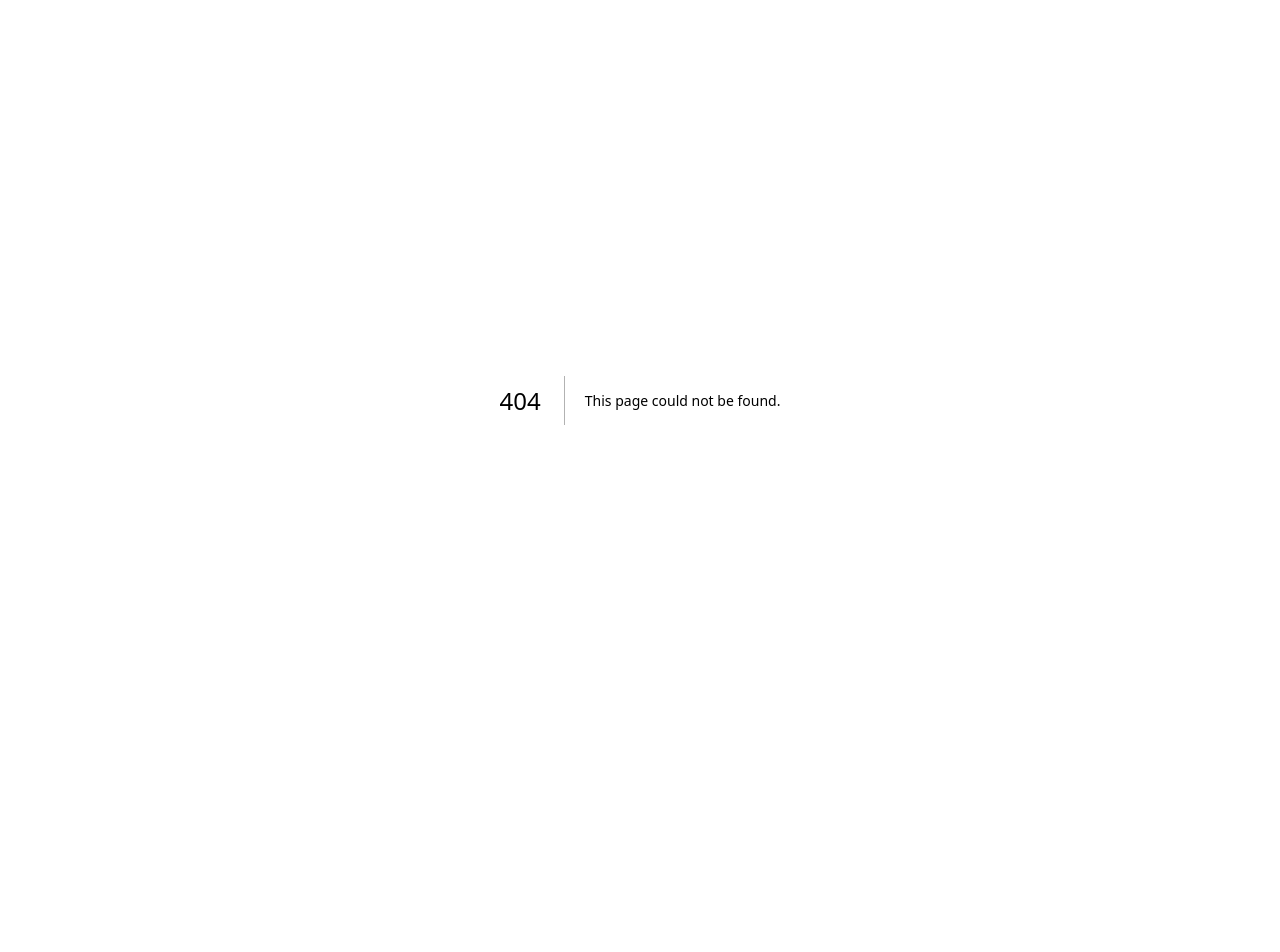
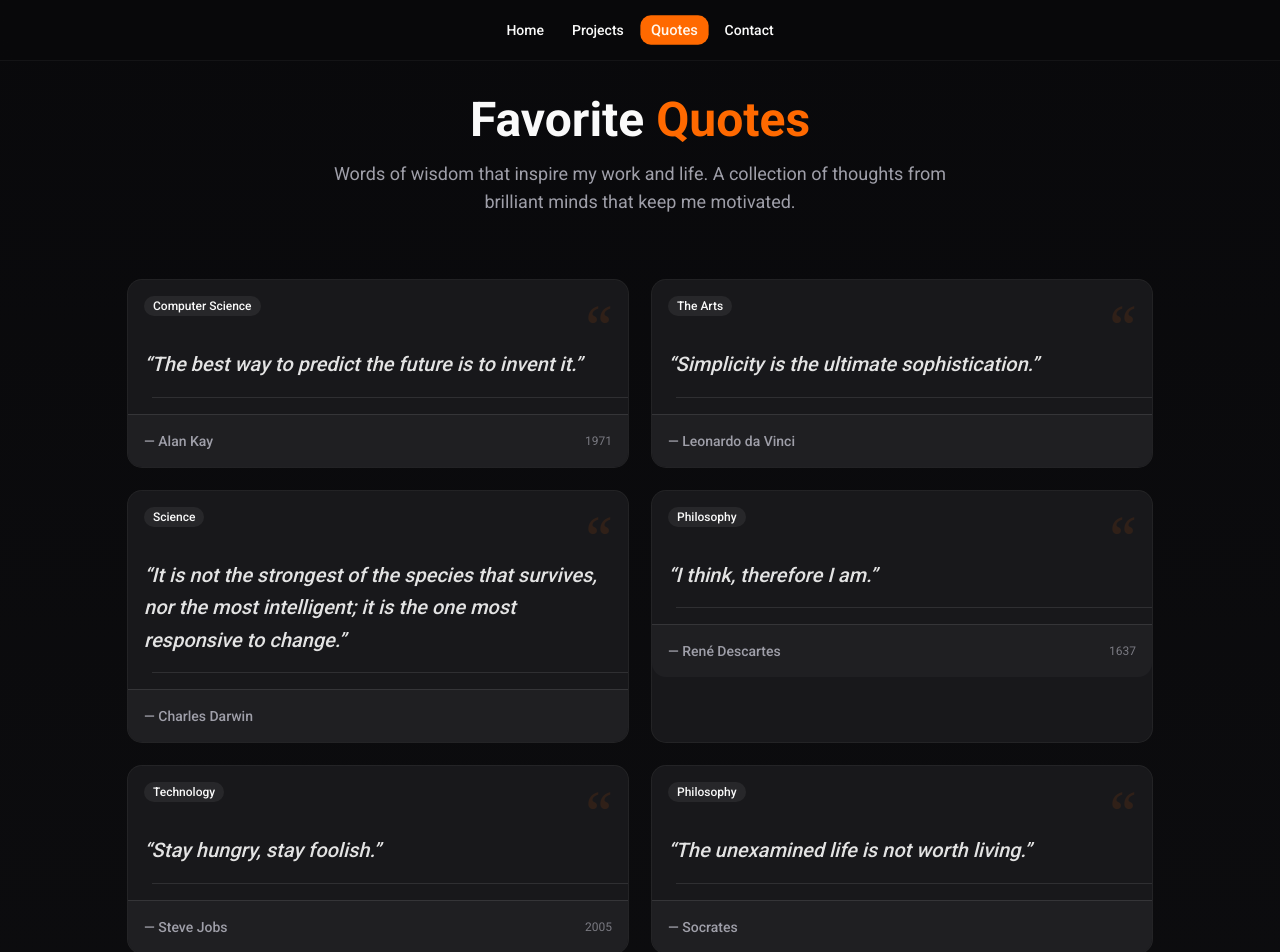
Before and after one commit to kutaibah/portfolio, a Next.js app: page /quotes in a window 1280 px wide. Before the commit this address had no page. Shown: the top 952 px of the page. Before the commit the page ends 800 px from the top, so only its background shows below. Built offline with nearby package versions, Linux system fonts and the light colour scheme.

Commit message:
Add Quotes page with quotes data and navigation link

```diff
--- /dev/null
+++ b/app/quotes/page.tsx
@@ -0,0 +1,83 @@
+import {
+  Card,
+  CardHeader,
+  CardContent,
+  CardFooter,
+} from "@/components/ui/card";
+import { Badge } from "@/components/ui/badge";
+import { Separator } from "@/components/ui/separator";
+import { Navigation } from "@/components/navigation";
+import quotesData from "@/data/quotes.json";
+
+interface Quote {
+  id: string;
+  text: string;
+  author: string;
+  source: string;
+  year?: string;
+}
+
+export default function QuotesPage() {
+  const quotes: Quote[] = quotesData as Quote[];
+
+  return (
+    <>
+      <Navigation />
+      <main className="min-h-screen pt-24 pb-16 px-4 md:px-8 bg-gradient-to-b from-background to-muted/20">
+        <div className="max-w-5xl mx-auto">
+          {/* Header */}
+          <div className="text-center mb-16 animate-fade-in">
+            <h1 className="text-4xl md:text-5xl font-bold mb-4">
+              Favorite <span className="text-primary">Quotes</span>
+            </h1>
+            <p className="text-muted-foreground text-lg max-w-2xl mx-auto">
+              Words of wisdom that inspire my work and life. A collection of
+              thoughts from brilliant minds that keep me motivated.
+            </p>
+          </div>
+
+          {/* Quotes Grid */}
+          <div className="grid grid-cols-1 md:grid-cols-2 gap-6">
+            {quotes.map((quote, index) => (
+              <Card
+                key={quote.id}
+                className="group relative overflow-hidden hover:ring-primary/30 transition-all duration-300 hover:shadow-lg hover:shadow-primary/5 animate-fade-in-up"
+                style={{ animationDelay: `${(index + 1) * 100}ms` }}
+              >
+                {/* Decorative quote mark */}
+                <div className="absolute top-4 right-4 text-6xl font-serif text-primary/10 leading-none select-none">
+                  &ldquo;
+                </div>
+
+                <CardHeader className="pb-2">
+                  <Badge variant="secondary" className="w-fit">
+                    {quote.source}
+                  </Badge>
+                </CardHeader>
+
+                <CardContent className="pt-2">
+                  <blockquote className="text-lg md:text-xl font-medium leading-relaxed text-foreground/90 italic">
+                    &ldquo;{quote.text}&rdquo;
+                  </blockquote>
+                </CardContent>
+
+                <Separator className="mx-6 w-auto" />
+
+                <CardFooter className="pt-4 flex items-center justify-between">
+                  <p className="text-sm text-muted-foreground font-medium">
+                    — {quote.author}
+                  </p>
+                  {quote.year && (
+                    <span className="text-xs text-muted-foreground/70">
+                      {quote.year}
+                    </span>
+                  )}
+                </CardFooter>
+              </Card>
+            ))}
+          </div>
+        </div>
+      </main>
+    </>
+  );
+}
--- a/components/navigation.tsx
+++ b/components/navigation.tsx
@@ -7,6 +7,7 @@ import { cn } from "@/lib/utils";
 const navLinks = [
   { href: "/", label: "Home" },
   { href: "/projects", label: "Projects" },
+  { href: "/quotes", label: "Quotes" },
   { href: "/contact", label: "Contact" },
 ];
 
--- /dev/null
+++ b/data/quotes.json
@@ -0,0 +1,77 @@
+[
+  {
+    "id": "1",
+    "text": "The best way to predict the future is to invent it.",
+    "author": "Alan Kay",
+    "source": "Computer Science",
+    "year": "1971"
+  },
+  {
+    "id": "2",
+    "text": "Simplicity is the ultimate sophistication.",
+    "author": "Leonardo da Vinci",
+    "source": "The Arts"
+  },
+  {
+    "id": "3",
+    "text": "It is not the strongest of the species that survives, nor the most intelligent; it is the one most responsive to change.",
+    "author": "Charles Darwin",
+    "source": "Science"
+  },
+  {
+    "id": "4",
+    "text": "I think, therefore I am.",
+    "author": "René Descartes",
+    "source": "Philosophy",
+    "year": "1637"
+  },
+  {
+    "id": "5",
+    "text": "Stay hungry, stay foolish.",
+    "author": "Steve Jobs",
+    "source": "Technology",
+    "year": "2005"
+  },
+  {
+    "id": "6",
+    "text": "The unexamined life is not worth living.",
+    "author": "Socrates",
+    "source": "Philosophy"
+  },
+  {
+    "id": "7",
+    "text": "The only way to do great work is to love what you do.",
+    "author": "Steve Jobs",
+    "source": "Business"
+  },
+  {
+    "id": "8",
+    "text": "If you want to live a happy life, tie it to a goal, not to people or things.",
+    "author": "Albert Einstein",
+    "source": "Science"
+  },
+  {
+    "id": "9",
+    "text": "In the middle of difficulty lies opportunity.",
+    "author": "Albert Einstein",
+    "source": "Science"
+  },
+  {
+    "id": "10",
+    "text": "The future belongs to those who believe in the beauty of their dreams.",
+    "author": "Eleanor Roosevelt",
+    "source": "Politics"
+  },
+  {
+    "id": "11",
+    "text": "Be the change that you wish to see in the world.",
+    "author": "Mahatma Gandhi",
+    "source": "Leadership"
+  },
+  {
+    "id": "12",
+    "text": "To be yourself in a world that is constantly trying to make you something else is the greatest accomplishment.",
+    "author": "Ralph Waldo Emerson",
+    "source": "Literature"
+  }
+]
```
